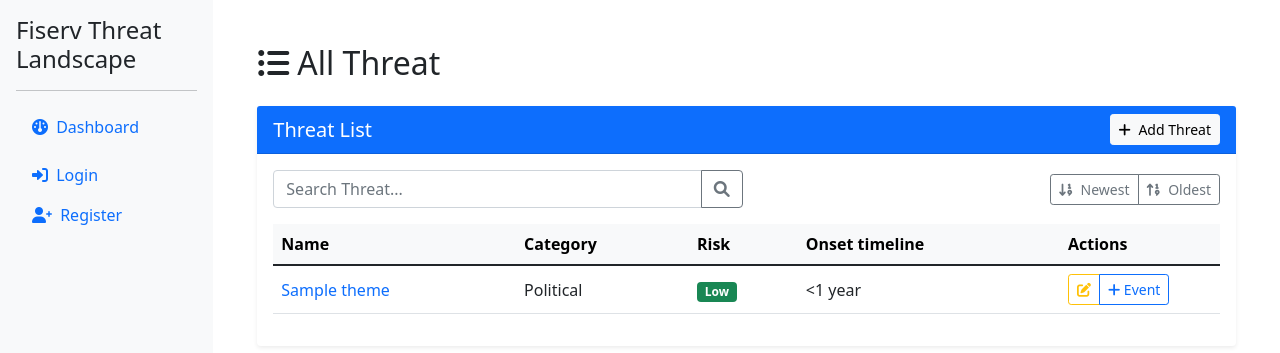
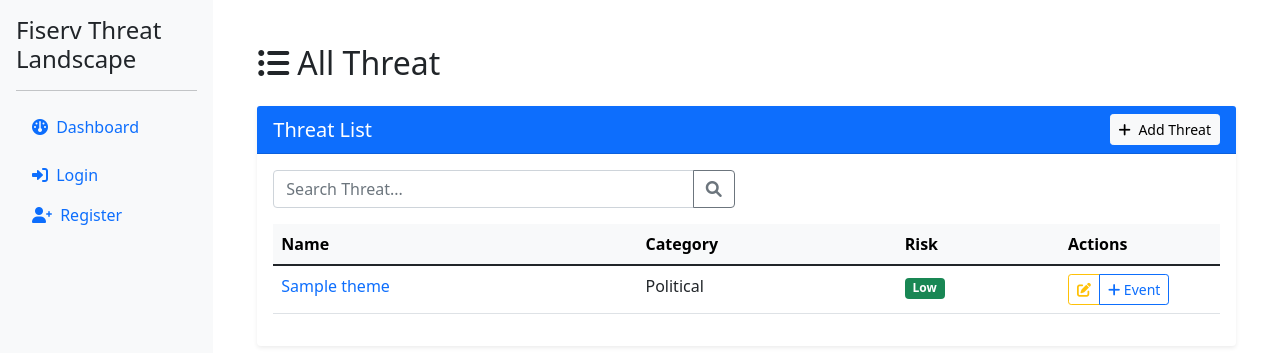
Before and after one commit to Kyara0797/EmergingRisk-Python-Django, a Django app: page /themes/ in a window 1280 px wide. Shown: the top 353 px of the page. Run offline with Django 5.2, Linux system fonts and the light colour scheme; tables that the repository leaves empty hold one stand-in row (values such as "Sample post"); some libraries are stand-ins or nearby versions.

Commit message:
change on theme list

```diff
--- a/templates/tracker/theme_list.html
+++ b/templates/tracker/theme_list.html
@@ -2,6 +2,7 @@
 
 {% block content %}
 <div class="container">
+    <!-- Dynamic title -->
     <h2 class="my-4">
         {% if category %}
         <i class="fas fa-tag me-2"></i>Threat: {{ category.name }}
@@ -10,10 +11,12 @@
         {% endif %}
     </h2>
 
+    <!-- Wrapper card -->
     <div class="card border-0 shadow-sm">
         <div class="card-header bg-primary text-white">
             <div class="d-flex justify-content-between align-items-center">
                 <h5 class="mb-0">Threat List</h5>
+                {# If we are inside a category, pass ?category=<id> to preselect on Add Theme #}
                 <a href="{% url 'add_theme' %}{% if category %}?category={{ category.id }}{% endif %}" class="btn btn-light btn-sm">
                     <i class="fas fa-plus me-1"></i> Add Threat
                 </a>
@@ -21,172 +24,212 @@
         </div>
 
         <div class="card-body">
-      <div class="row g-2 align-items-center mb-3">
+            <!-- Search bar -->
+            <div class="row mb-3">
                 <div class="col-md-6">
+                    <form method="GET" action="" class="d-flex gap-2">
                         <div class="input-group">
                             <input
                               type="text"
                               id="searchInput"
+                              name="q"
                               class="form-control"
                               placeholder="Search Threat..."
                               value="{{ request.GET.q }}">
-            <button type="button" class="btn btn-outline-secondary" id="searchButton">
+                            <button type="submit" class="btn btn-outline-secondary" id="searchButton">
                                 <i id="searchIcon" class="fas fa-search"></i>
                                 <span id="searchSpinner" class="spinner-border spinner-border-sm d-none" role="status" aria-hidden="true"></span>
                             </button>
                         </div>
-        </div>
-        <div class="col-md-6 text-md-end">
-          <div class="btn-group btn-group-sm" role="group" aria-label="Sort by hidden date">
-            <button class="btn btn-outline-secondary" id="btnNewest" type="button">
-              <i class="fa-solid fa-arrow-down-1-9 me-1"></i> Newest
-            </button>
-            <button class="btn btn-outline-secondary" id="btnOldest" type="button">
-              <i class="fa-solid fa-arrow-up-1-9 me-1"></i> Oldest
-            </button>
-          </div>
+                    </form>
                 </div>
             </div>
 
-      <div class="table-responsive">
-        <table id="themeTable" class="table table-hover align-middle w-100">
+            <!-- Themes table -->
+            <div class="table-responsive" id="themeList">
+                <table class="table table-hover">
                     <thead class="table-light">
                         <tr>
                             <th>Name</th>
                             <th>Category</th>
                             <th>Risk</th>
-              <th>Onset timeline</th>
-              <th style="width:160px;">Actions</th>
-              <th class="d-none">_ts</th> {# timestamp oculto para ordenar por fecha #}
+                            <th style="width: 160px;">Actions</th>
                         </tr>
                     </thead>
-          <tbody>
+                    <tbody id="themeTbody">
                         {% for theme in themes %}
-            <tr>
+                        <tr class="theme-item">
                             <td>
-                <a href="{% url 'view_theme' pk=theme.id %}" class="text-decoration-none">{{ theme.name }}</a>
+                                <a href="{% url 'view_theme' pk=theme.id %}" class="text-decoration-none">
+                                    {{ theme.name }}
+                                </a>
                             </td>
                             <td>{{ theme.category.name }}</td>
-
-              {# Orden semántico de Risk: usa data-order con risk_order y muestra el badge #}
-              <td data-order="{{ theme.risk_order|default:999 }}">
-                <span class="badge bg-{{ theme.get_risk_color }}">{{ theme.get_risk_rating_display }}</span>
+                            <td>
+                                <span class="badge bg-{{ theme.get_risk_color }}">
+                                    {{ theme.get_risk_rating_display }}
+                                </span>
                             </td>
-
-              {# Orden semántico de Onset: usa data-order con onset_order y muestra texto #}
-              <td data-order="{{ theme.onset_order|default:999 }}">
-                {{ theme.get_onset_timeline_display }}
-              </td>
-
                             <td>
                                 <div class="btn-group btn-group-sm">
                                     <a href="{% url 'edit_theme' theme.id %}" class="btn btn-outline-warning" title="Edit">
                                         <i class="fas fa-edit"></i>
                                     </a>
+
+                                    {# IMPORTANT: use positional arg to match path('themes/<int:theme_pk>/events/add/', ...) #}
                                     <a href="{% url 'add_event' theme.id %}" class="btn btn-outline-primary" title="Add Event">
                                         <i class="fas fa-plus"></i> Event
                                     </a>
                                 </div>
                             </td>
-
-              {# Epoch del último Event/Source (oculto) #}
-              <td class="d-none">{{ theme.sort_date|date:'U'|default:'-1' }}</td>
                         </tr>
                         {% empty %}
                         <tr>
-              <td colspan="6" class="text-center py-4">
+                            <td colspan="4" class="text-center py-4">
                                 No Threat found.
                                 <a href="{% url 'add_theme' %}{% if category %}?category={{ category.id }}{% endif %}" class="ms-2">Create one?</a>
                             </td>
                         </tr>
                         {% endfor %}
+
+                        <!-- Row shown when client-side filter has no results -->
+                        <tr id="noResults" class="d-none">
+                            <td colspan="4" class="text-center py-4">No Threat match your search.</td>
+                        </tr>
                     </tbody>
                 </table>
             </div>
         </div>
+
+        <!-- Pagination -->
+        {% if is_paginated %}
+        <div class="card-footer bg-white">
+            <nav aria-label="Page navigation">
+                <ul class="pagination justify-content-center mb-0">
+                    {% if page_obj.has_previous %}
+                    <li class="page-item">
+                        <a class="page-link" href="?page={{ page_obj.previous_page_number }}{% if request.GET.q %}&q={{ request.GET.q }}{% endif %}">
+                            Previous
+                        </a>
+                    </li>
+                    {% endif %}
+
+                    {% for num in page_obj.paginator.page_range %}
+                    <li class="page-item {% if page_obj.number == num %}active{% endif %}">
+                        <a class="page-link" href="?page={{ num }}{% if request.GET.q %}&q={{ request.GET.q }}{% endif %}">
+                            {{ num }}
+                        </a>
+                    </li>
+                    {% endfor %}
+
+                    {% if page_obj.has_next %}
+                    <li class="page-item">
+                        <a class="page-link" href="?page={{ page_obj.next_page_number }}{% if request.GET.q %}&q={{ request.GET.q }}{% endif %}">
+                            Next
+                        </a>
+                    </li>
+                    {% endif %}
+                </ul>
+            </nav>
+        </div>
+        {% endif %}
     </div>
 </div>
 {% endblock %}
 
-{# Incluimos DataTables (CSS/JS) directamente aquí para asegurar carga #}
-<link rel="stylesheet" href="https://cdn.datatables.net/v/bs5/dt-1.13.8/datatables.min.css">
-
-<script src="https://code.jquery.com/jquery-3.6.0.min.js"></script>
-<script src="https://cdn.datatables.net/v/bs5/dt-1.13.8/datatables.min.js"></script>
+<style>
+    .search-loading { position: relative; }
+    .search-loading::after {
+        content: "";
+        position: absolute;
+        top: 0; right: 40px;
+        width: 20px; height: 20px;
+        border: 2px solid #f3f3f3;
+        border-top: 2px solid #3498db;
+        border-radius: 50%;
+        animation: spin 1s linear infinite;
+        display: none;
+    }
+    @keyframes spin { 0% { transform: rotate(0deg); } 100% { transform: rotate(360deg); } }
+</style>
 
 <script>
-document.addEventListener('DOMContentLoaded', function () {
+document.addEventListener('DOMContentLoaded', function() {
     const searchInput   = document.getElementById('searchInput');
     const searchButton  = document.getElementById('searchButton');
     const searchIcon    = document.getElementById('searchIcon');
     const searchSpinner = document.getElementById('searchSpinner');
+    const themeList     = document.getElementById('themeList');
+    const tbody         = document.getElementById('themeTbody');
+    const noResultsRow  = document.getElementById('noResults');
 
-  // Índices de columnas:
-  // 0: Name, 1: Category, 2: Risk(data-order), 3: Onset(data-order), 4: Actions, 5: _ts (oculta)
-  const COL_TS      = 5;
-  const COL_ACTIONS = 4;
+    if (!searchInput || !searchButton) return;
 
-  const table = $('#themeTable').DataTable({
-    paging: true,
-    pageLength: 25,
-    lengthMenu: [10, 25, 50, 100],
-    order: [[COL_TS, 'desc']],   // default: más recientes primero
-    columnDefs: [
-      { targets: [COL_ACTIONS], orderable: false, searchable: false },
-      { targets: [COL_TS], visible: false, searchable: false } // columna timestamp oculta
-    ],
-    language: {
-      search: "Filter:",
-      lengthMenu: "Show _MENU_",
-      info: "Showing _START_ to _END_ of _TOTAL_ items",
-      infoEmpty: "No items",
-      infoFiltered: "(filtered from _MAX_ total)",
-      zeroRecords: "No matching items found",
-      paginate: { first: "First", last: "Last", next: "Next", previous: "Prev" }
-    }
-  });
+    let searchTimeout;
 
     function showLoading(show) {
-    if (!searchIcon || !searchSpinner) return;
+        if (!searchIcon || !searchSpinner || !themeList) return;
         if (show) {
             searchIcon.classList.add('d-none');
             searchSpinner.classList.remove('d-none');
+            searchButton.disabled = true;
+            themeList.classList.add('opacity-50');
         } else {
             searchIcon.classList.remove('d-none');
             searchSpinner.classList.add('d-none');
+            searchButton.disabled = false;
+            themeList.classList.remove('opacity-50');
         }
+    }
+
+    function filterRows(term) {
+        const items = tbody.querySelectorAll('tr.theme-item');
+        let hasResults = false;
+        const needle = term.trim().toLowerCase();
+
+        items.forEach(row => {
+            const text = row.textContent.toLowerCase();
+            const match = !needle || text.includes(needle);
+            row.style.display = match ? '' : 'none';
+            if (match) hasResults = true;
+        });
+
+        if (noResultsRow) {
+            noResultsRow.classList.toggle('d-none', hasResults);
+        }
+    }
+
+    function updateURL(term) {
+        const currentUrl = new URL(window.location.href);
+        if (term) currentUrl.searchParams.set('q', term);
+        else currentUrl.searchParams.delete('q');
+        history.replaceState(null, '', currentUrl.toString());
     }
 
     function performSearch() {
         showLoading(true);
-    const val = (searchInput && searchInput.value) ? searchInput.value : '';
-    table.search(val).draw();
+        clearTimeout(searchTimeout);
+        searchTimeout = setTimeout(() => {
+            const val = searchInput.value || '';
+            updateURL(val);
+            filterRows(val);
             showLoading(false);
+        }, 400);
     }
 
-  // Búsqueda instantánea con un debounce corto
-  if (searchInput) {
-    searchInput.addEventListener('input', () => {
-      clearTimeout(searchInput._t);
-      searchInput._t = setTimeout(performSearch, 120);
+    // Listeners
+    searchInput.addEventListener('input', performSearch);
+    searchButton.addEventListener('click', function(e){
+        e.preventDefault(); // avoid full submit
+        performSearch();
     });
-  }
-  if (searchButton) {
-    searchButton.addEventListener('click', (e) => { e.preventDefault(); performSearch(); });
-  }
 
-  // Botones de orden por fecha oculta
-  const btnNewest = document.getElementById('btnNewest');
-  const btnOldest = document.getElementById('btnOldest');
-  if (btnNewest) btnNewest.addEventListener('click', () => table.order([COL_TS, 'desc']).draw());
-  if (btnOldest) btnOldest.addEventListener('click', () => table.order([COL_TS, 'asc']).draw());
-
-  // Si venía ?q= en la URL, aplicarlo de entrada
-  const params = new URLSearchParams(window.location.search);
-  const initialQ = params.get('q') || '';
-  if (initialQ && searchInput) {
-    searchInput.value = initialQ;
-    table.search(initialQ).draw();
+    // Initial filter if ?q= is present
+    const urlParams = new URLSearchParams(window.location.search);
+    const initial = urlParams.get('q') || '';
+    if (initial) {
+        searchInput.value = initial;
+        filterRows(initial);
     }
 });
 </script>
--- a/tracker/views.py
+++ b/tracker/views.py
@@ -23,9 +23,6 @@
 import json
 import os
 from urllib.parse import urlparse
-from django.db.models.expressions import Subquery, OuterRef
-from django.forms.fields import DateField
-from django.db.models.functions.comparison import Coalesce
 
 # Extensiones permitidas para archivos
 ALLOWED_FILE_EXTS = {".pdf", ".doc", ".docx", ".eml", ".msg"}
@@ -1178,58 +1175,3 @@
     logout(request)
     messages.info(request, "You have been logged out")
     return redirect('login')
-
-
-def theme_list_view(request, category_id=None):
-    # Última fecha de Event por Theme (DateField)
-    last_event_dt = Subquery(
-        Event.objects
-             .filter(theme=OuterRef('pk'))
-             .order_by('-date_identified')
-             .values('date_identified')[:1],
-        output_field=DateField(),
-    )
-
-    # Última fecha de Source por Theme (por eventos de ese theme)
-    last_source_dt = Subquery(
-        Source.objects
-              .filter(event__theme=OuterRef('pk'))
-              .order_by('-source_date')
-              .values('source_date')[:1],
-        output_field=DateField(),
-    )
-
-    # Orden semántico para RISK (Low->Critical = 1..4)
-    risk_order = Case(
-        When(risk_rating='LOW', then=1),
-        When(risk_rating='MEDIUM', then=2),
-        When(risk_rating='HIGH', then=3),
-        When(risk_rating='CRITICAL', then=4),
-        default=999,
-        output_field=IntegerField(),
-    )
-
-    # Orden semántico para ONSET (según el orden en Theme.ONSET_TIMELINE_CHOICES)
-    onset_whens = []
-    for idx, (code, _label) in enumerate(getattr(Theme, 'ONSET_TIMELINE_CHOICES', []), start=1):
-        onset_whens.append(When(onset_timeline=code, then=idx))
-    onset_order = Case(*onset_whens, default=999, output_field=IntegerField())
-
-    qs = (Theme.objects
-          .select_related('category')
-          .annotate(
-              # columna que usará el DataTable (oculta) para ordenar por “más nuevo/antiguo”
-              sort_date=Coalesce(last_event_dt, last_source_dt),
-              risk_order=risk_order,
-              onset_order=onset_order,
-          ))
-
-    category = None
-    if category_id:
-        category = get_object_or_404(Category, pk=category_id)
-        qs = qs.filter(category=category)
-
-    return render(request, 'tracker/theme_list_datatable.html', {
-        'themes': qs,
-        'category': category,
-    })
```
Lines whose indentation alone changed are shown as unchanged.
